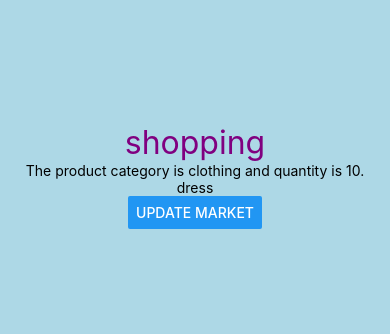
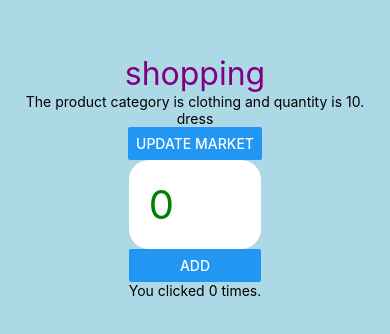
Before and after one commit to goldfishdolphin/25DaysOfCode, a React Native app in the folder AnytimeMarketplace/: screen / in a window 390 px wide. Shown: the part 246-580 px from the top of the page. Built offline with nearby package versions, Linux system fonts and the light colour scheme.

Commit message:
use hook to set states

```diff
--- a/AnytimeMarketplace/App.js
+++ b/AnytimeMarketplace/App.js
@@ -11,11 +11,15 @@ export default function App() {
   console.log("App executed");
   const [market, setMarket] = useState('shopping');
   const [product, setProduct] = useState({ category: 'clothing', quantity: 10 });
+  const [click, setClick] = useState(0);
   const [currentProduct, setCurrentProduct] = useState(true);
   const onClickHandler = () => {
     setMarket('Anytime Market');
     setProduct({ category: 'shoes', quantity: 9 });
     setCurrentProduct(false);
+  };
+  const addHandler = () => {
+    setClick(click + 1);
   };
 
 
@@ -25,6 +29,11 @@ export default function App() {
       <Text>The product category is {product.category} and quantity is {product.quantity}.</Text>
       <Text>{currentProduct ? 'dress' : 'trainer'}</Text>
       <Button title='Update Market' onPress={onClickHandler} />
+      <View >
+        <Text style={styles.button2}>{click * 5}</Text>
+        <Button title='Add' onPress={addHandler} />
+        <Text>You clicked {click} times.</Text>
+      </View>
     </SafeAreaView>
 
   );
@@ -43,5 +52,15 @@ const styles = StyleSheet.create({
     fontSize: 32,
     fontStyle: 'normal'
 
+  },
+  button2: {
+    color: 'green',
+    padding: 20,
+    alignItem: 'center',
+    fontSize: 40,
+    justifyContent: 'center',
+    paddingTop: 20,
+    backgroundColor: 'white',
+    borderRadius: 20
   }
 });
```
